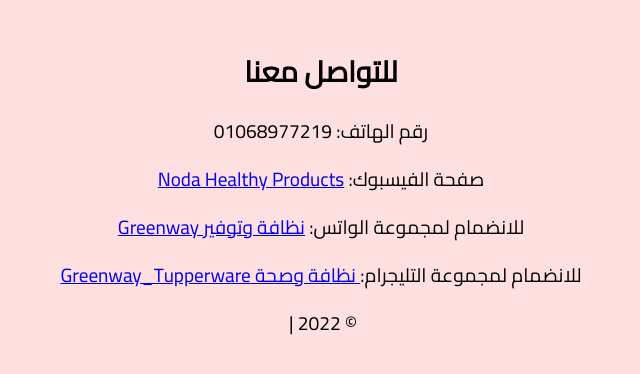
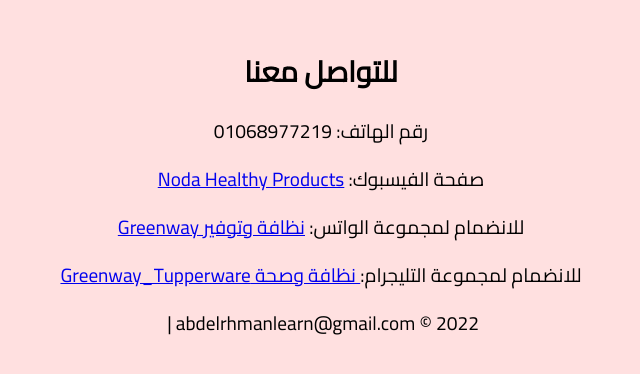
Before and after one commit to abdolrhman-mo/noda-healthyproducts.github.io, a plain HTML site: page assets/extends/template.html in a window 1280 px wide. Shown: the whole page, without its empty margins (319-959 px from the left). Drawn offline with nearby package versions, Linux system fonts and the light colour scheme; files that its build step writes are made by us from their sources.

Commit message:
Added my Email to the footer

```diff
--- a/assets/extends/template.html
+++ b/assets/extends/template.html
@@ -16,7 +16,7 @@
       <p>للانضمام لمجموعة الواتس: <a href="https://chat.whatsapp.com/JFMbo2s9Hi63xrJxxHo6tD" target="_blank"> نظافة وتوفير Greenway</a></p>
       <p>للانضمام لمجموعة التليجرام:<a href="https://t.me/+Q6Xk0FG2idg0NzZk" target="_blank"> نظافة وصحة Greenway_Tupperware</a></p>
       <div class="container">
-        <p>&copy; 2022 |<i class="fa fa-value" aria-hidden="true">&nbsp;</i></p>
+        <p>abdelrhmanlearn@gmail.com &copy; 2022 |<i class="fa fa-value" aria-hidden="true">&nbsp;</i></p>
       </div>
     </footer>
   </body>
```
Also changed, not shown: greenway/greenway.html (+1 -1 lines), index.html (+1 -1 lines), tupperware/tupperware.html (+1 -1 lines), 1 other file.
